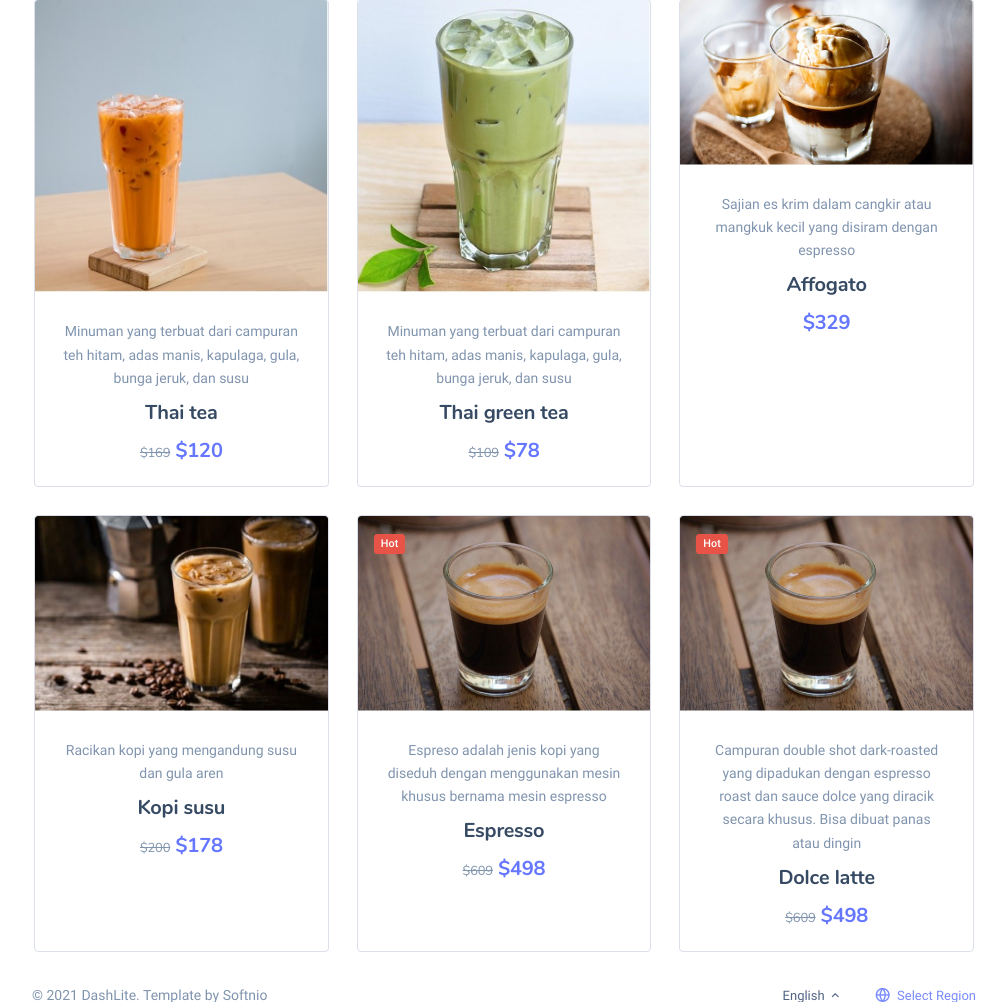
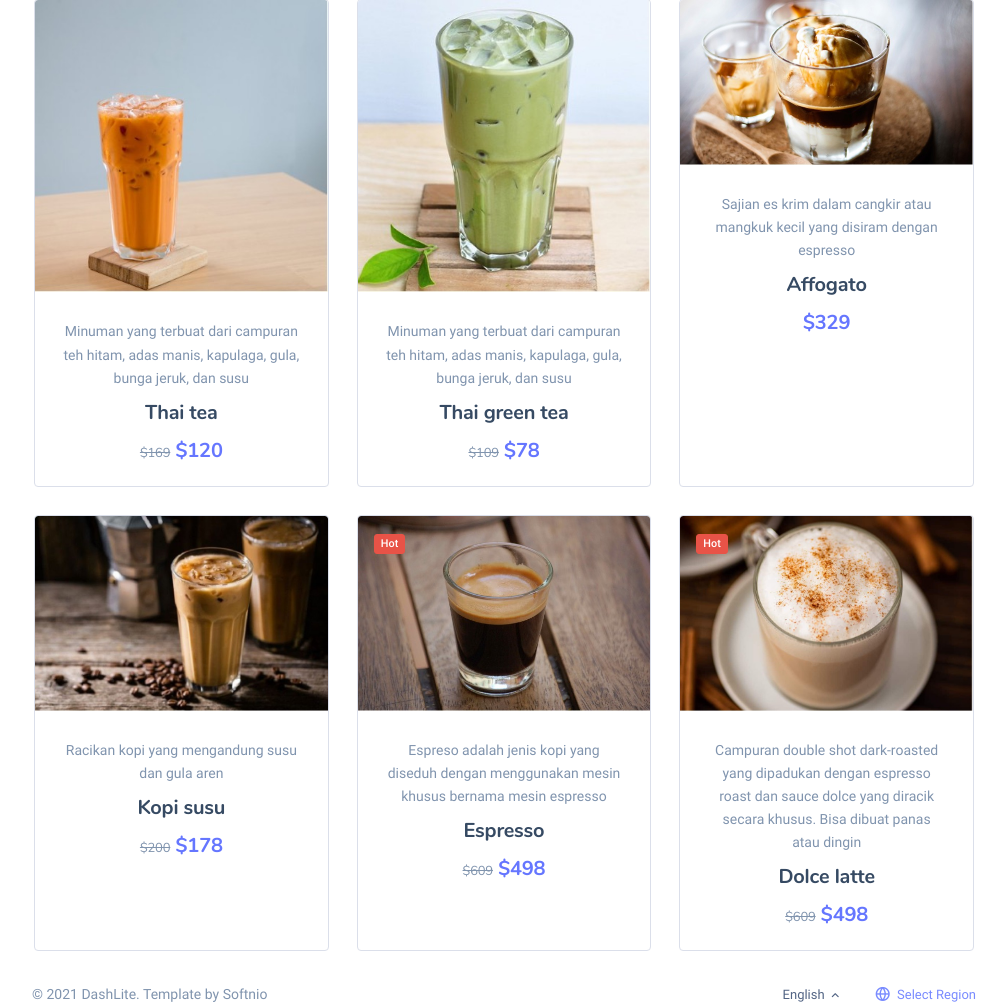
Before and after one commit to dimasanwaraziz/kopikita, a Django app: page / in a window 1280 px wide. Shown: the part 724-1726 px from the top of the page, without its empty margins (270-1276 px from the left). Run offline with Django 4.2, Linux system fonts and the light colour scheme; some libraries are stand-ins or nearby versions; some web fonts are replaced.

Commit message:
Change picture to 9

```diff
--- a/frontend/templates/frontend/index.html
+++ b/frontend/templates/frontend/index.html
@@ -526,7 +526,7 @@
                                                 <div class="card card-bordered product-card">
                                                     <div class="product-thumb">
                                                         <a href="html/product-details.html">
-                                                            <img class="card-img-top" src="{% static 'menukopi/Picture8.jpg' %}" alt="">
+                                                            <img class="card-img-top" src="{% static 'menukopi/Picture9.jpg' %}" alt="">
                                                         </a>
                                                         <ul class="product-badges">
                                                             <li><span class="badge badge-danger">Hot</span></li>
```
